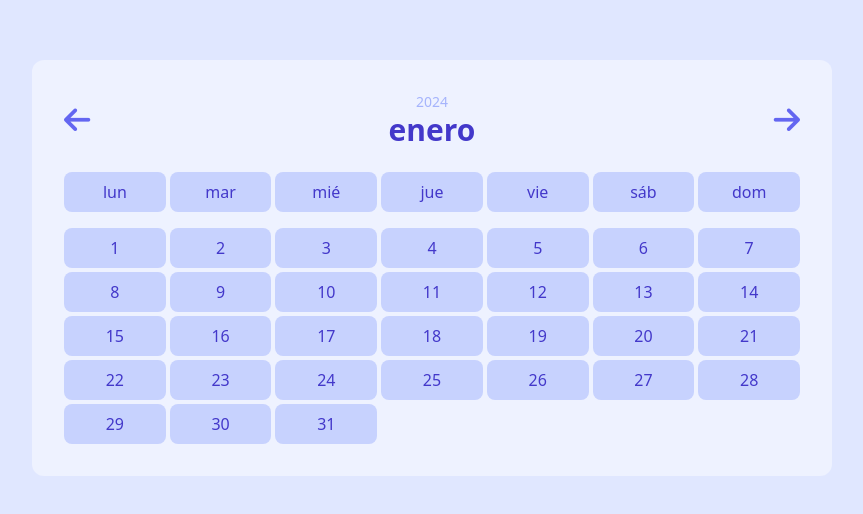
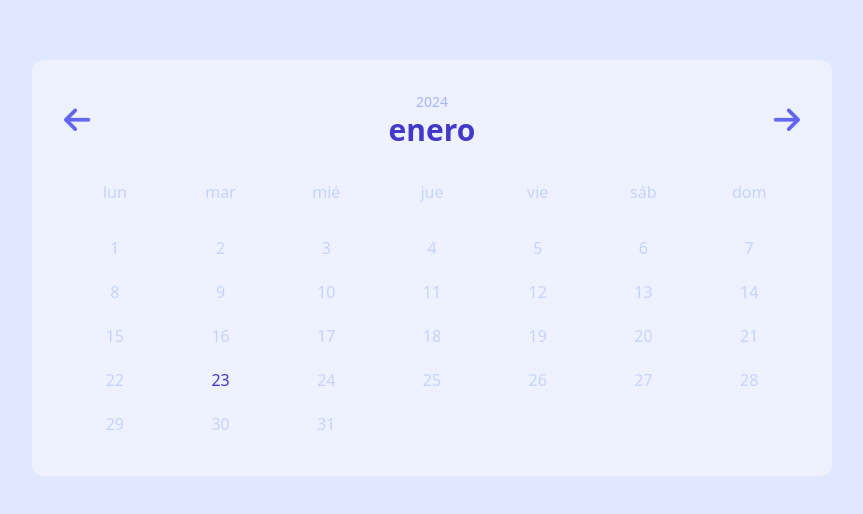
Before and after one commit to MMadlos/cronos-app, a React (Vite) app: page / in a window 1280 px wide. Shown: the part 132-646 px from the top of the page, without its empty margins (208-1071 px from the left). Built offline with nearby package versions, Linux system fonts and the light colour scheme.

Commit message:
Add logic to highlight today date

```diff
--- a/src/components/CalendarBody.jsx
+++ b/src/components/CalendarBody.jsx
@@ -1,18 +1,23 @@
 import { weekDaysName } from "../utils"
 
-function CalendarCell({ text, startDay, isFirstDay }) {
+function CalendarCell({ text, startDay, isFirstDay, isToday }) {
 	const classes = {
-		base: "p-2 bg-indigo-200 text-indigo-700 rounded-lg",
+		base: "p-2 rounded-lg",
 		colStart: `col-start-${startDay}`,
+		isToday: "bg-indigo-200 text-indigo-700",
+		isNotToday: "bg-indigo-900 text-indigo-200",
 	}
 
-	const className = isFirstDay ? `${classes.base} ${classes.colStart}` : `${classes.base}`
+	const classIfFirstDay = isFirstDay ? classes.colStart : ""
+	const classIfIsToday = isToday ? classes.isToday : classes.isNotToday
 
-	return <div className={className}>{text}</div>
+	return <div className={classes.base + classIfFirstDay + classIfIsToday}>{text}</div>
 }
 
 export default function CalendarBody({ calendarData }) {
 	const { maxDays, firstWeekDayIndex } = calendarData
+	const currentDate = new Date().getDate()
+
 	const allDays = [...Array(maxDays).keys()]
 	return (
 		<div
@@ -35,6 +40,7 @@ export default function CalendarBody({ calendarData }) {
 				className="grid grid-cols-7 w-full text-center gap-1">
 				{allDays.map((date, index) => {
 					const isFirstDay = index === 0
+					const isToday = date === currentDate
 
 					return (
 						<CalendarCell
@@ -42,6 +48,7 @@ export default function CalendarBody({ calendarData }) {
 							text={date + 1}
 							startDay={isFirstDay && firstWeekDayIndex}
 							isFirstDay={isFirstDay}
+							isToday={isToday}
 						/>
 					)
 				})}
```
